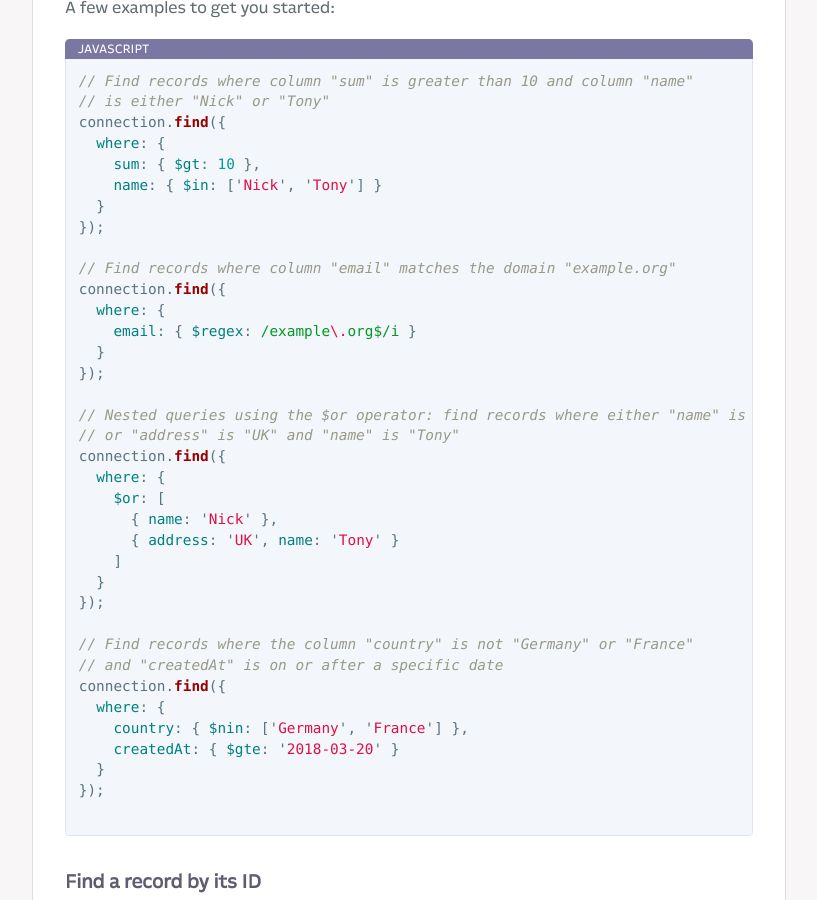
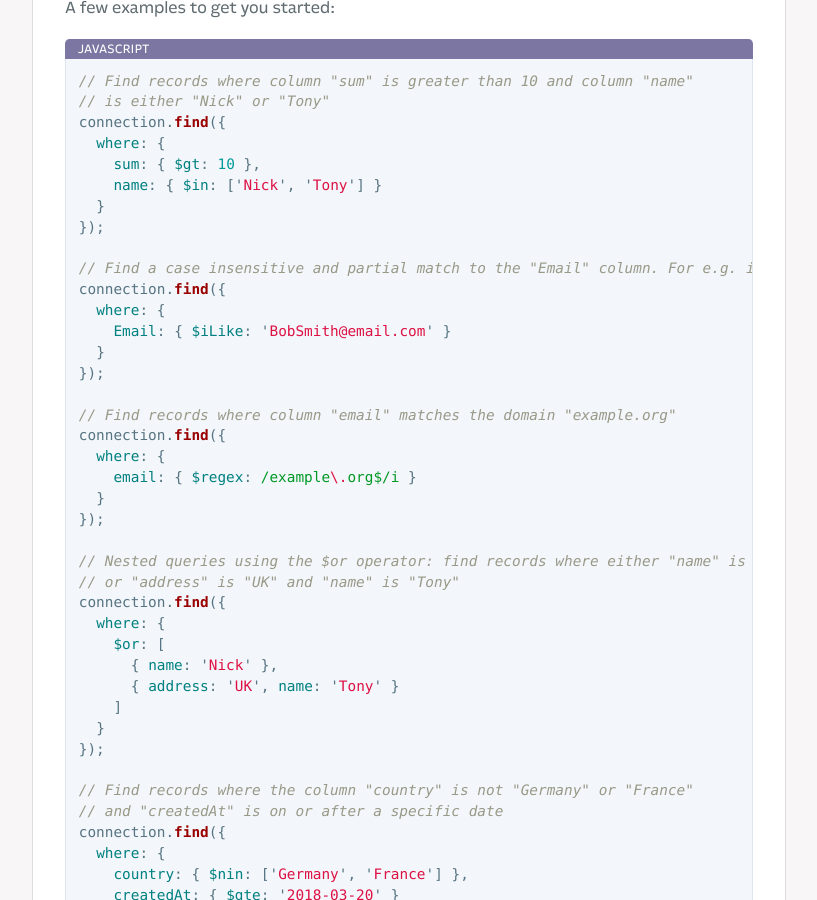
Before and after one commit to Fliplet/fliplet-cli, a Jekyll site: the page built from docs/API/fliplet-datasources.md, in a window 1280 px wide and 900 px high, scrolled down 4902 px. Shown: the whole window, without its empty margins (254-1071 px from the left). Built offline with Jekyll 4.4.1, drawn with Linux system fonts in a browser that asks for light colours; nearby versions of some CDN libraries; our own code applies the rules of GitHub Pages for plain Markdown files; library files that are not in the unit come from our copies; comment, search, counter and statistics services are not loaded; a style sheet for code colours, icons or effects is not loaded.

Commit message:
Update fliplet-datasources.md (#152)
* Update fliplet-datasources.md

Adding iLike example

* Update fliplet-datasources.md

Updated based on requested comments.

* Update fliplet-datasources.md

Updated description with partial matches.

```diff
--- a/docs/API/fliplet-datasources.md
+++ b/docs/API/fliplet-datasources.md
@@ -170,6 +170,13 @@ connection.find({
   where: {
     sum: { $gt: 10 },
     name: { $in: ['Nick', 'Tony'] }
+  }
+});
+
+// Find a case insensitive and partial match to the "Email" column. For e.g. it will match with bobsmith@email.com or Bobsmith@email.com or smith@email.com
+connection.find({
+  where: {
+    Email: { $iLike: 'BobSmith@email.com' }
   }
 });
 
```
